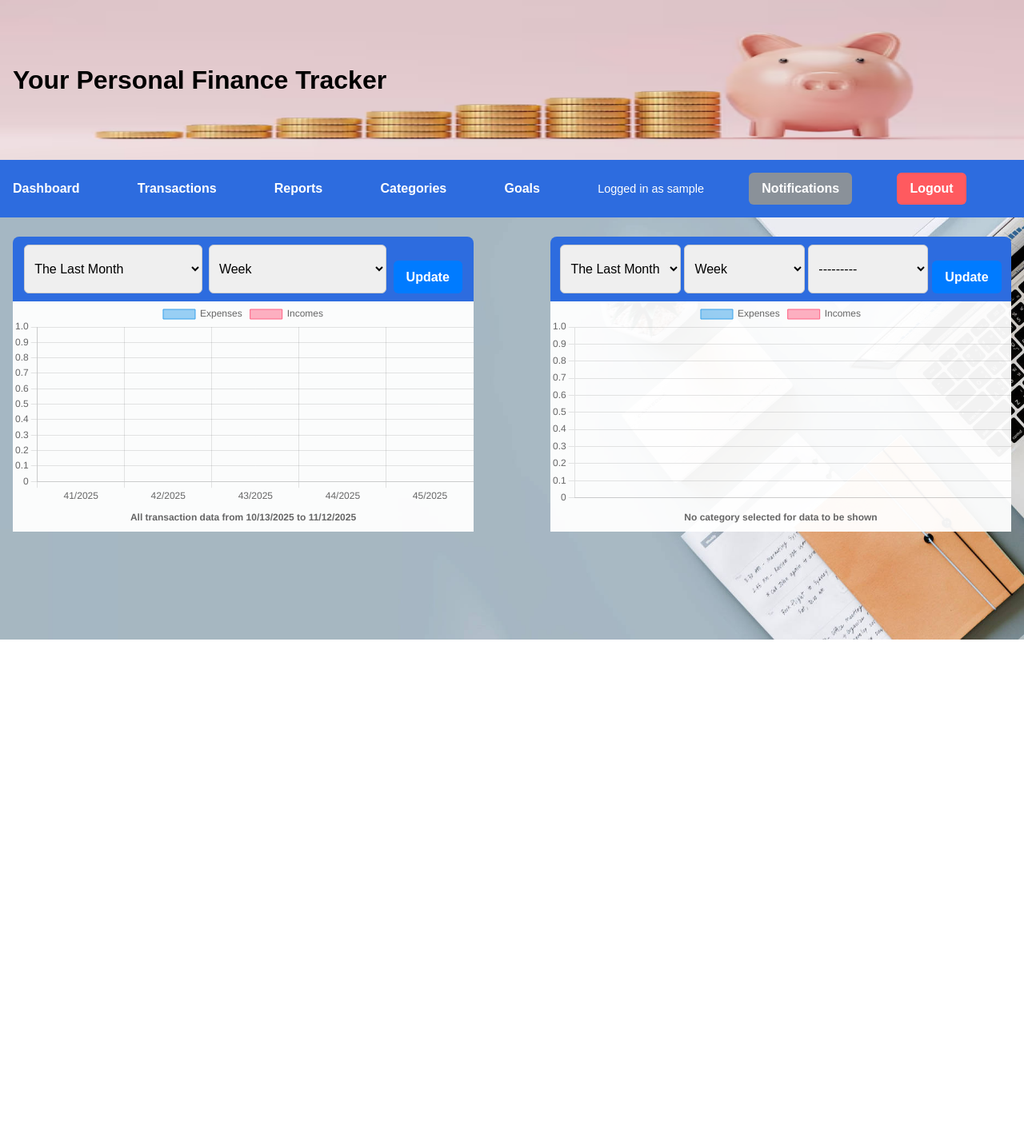
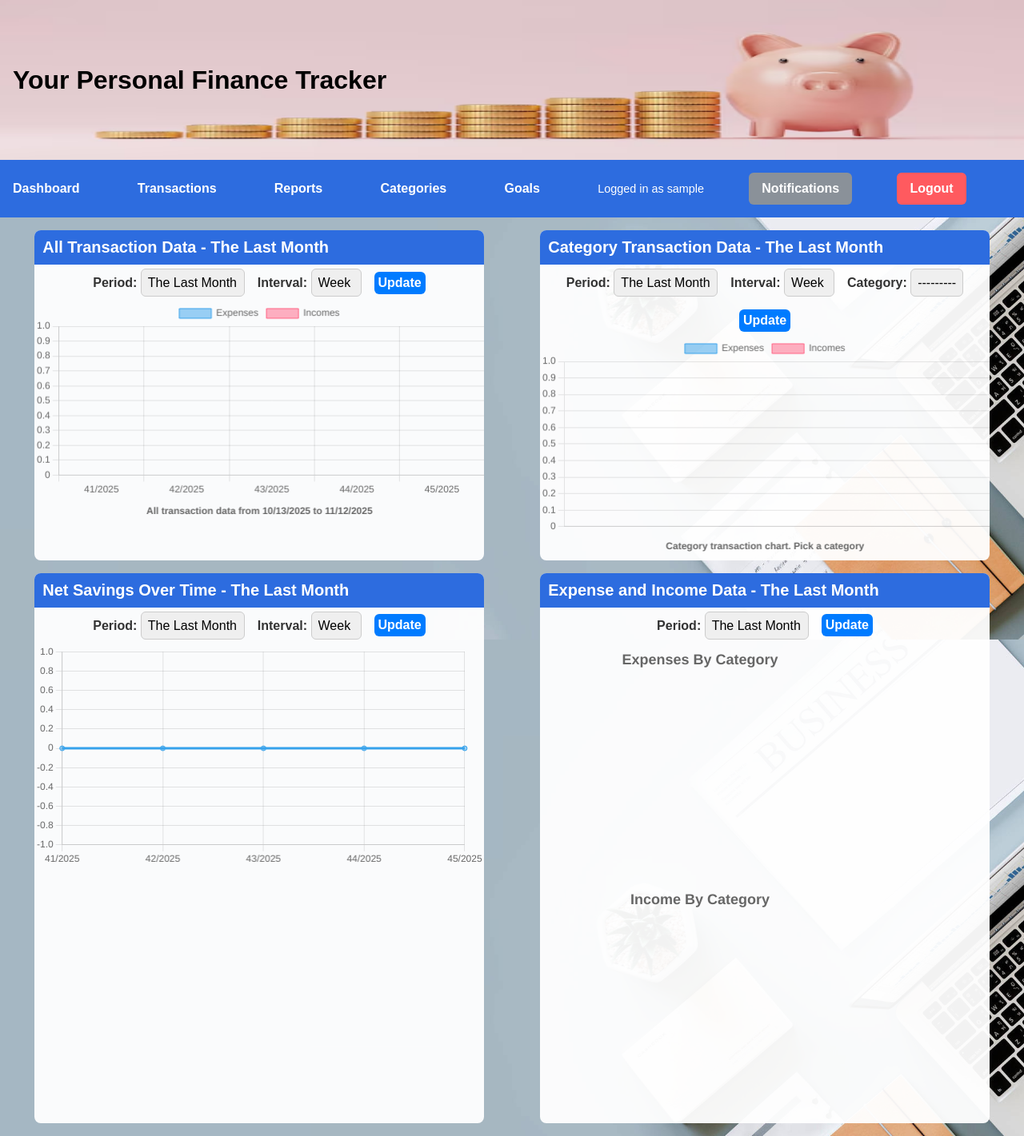
Before and after one commit to familycrest/personal-finance-tracker, a Django app: page /finances/reports/ in a window 1280 px wide. Shown: the whole page at 80% size. Before the commit the page ends 800 px from the top, so only its background shows below. Run offline with Django 5.2, Linux system fonts and the light colour scheme; the visitor is signed in with stand-in values (Sample User, id 1); data that the repository does not hold is empty.

Commit message:
Feature/compare categories (#41)
* Move start and end date calculation to utility function.

* Add conversion to float and sorting to generate_report itself.

* Create basic pie report data in view for first pie charts

* Fix date calculation and insane generate_pie_report function.

* Improve pie charts

* Improve look of reports

* Add a unique form to the pie charts and make it look like the other repots.

* Finish the pie charts

* Get most of this darn reports page done

* Fix issues

* Fix hidden elements.

---------

Co-authored-by: Kenneth Stancil <githubbeded@proton.me>

```diff
--- a/apps/finances/forms.py
+++ b/apps/finances/forms.py
@@ -235,6 +235,20 @@ class CategoryReportFilterForm(AccountReportFilterForm):
             self.fields["category"].queryset = Category.objects.filter(user=user)
 
 
+class PieReportFilterForm(forms.Form):
+    PERIOD_CHOICES = [
+        ("week", "The Last Week"),
+        ("month", "The Last Month"),
+        ("year", "The Last Year"),
+    ]
+
+    period = forms.ChoiceField(
+        choices=PERIOD_CHOICES,
+        label="Period",
+        initial="month",
+    )
+
+
 class AddGoalForm(forms.ModelForm):
     """
     Base of AddAccountGoalForm and AddCategoryGoalForm; abstracts away some of the clean logic.
--- a/apps/finances/static/finances/css/reports.css
+++ b/apps/finances/static/finances/css/reports.css
@@ -1,37 +1,58 @@
-canvas {
-    background-color: rgba(255, 255, 255, 0.95);
-}
-
 .reports-container {
     display: flex;
     justify-content: space-around;
     flex-wrap: wrap;
-    gap: 5%;
+    margin: 1rem;
+    gap: 1rem;
 }
 
 .report {
+    display: flex;
+    flex-direction: column;
     width: 45%;
     min-width: 400px;
+    border-radius: 8px;
+    overflow: hidden;
+    background-color: rgba(255, 255, 255, 0.95);
 }
 
-.form-controls {
-    display: flex;
-    justify-content: space-around;
-    padding: 10px;
-    border-radius: 8px 8px 0 0;
+.report-title {
     background-color: #2d6cdf;
+    text-align: left;
+    color: white;
 }
 
-#acct-report > select {
-    width: 40%
+.report-title h3 {
+    font-size: 1.25em;
+    margin: 10px;
 }
 
-#cat-report > select {
-    width: 27%;
+.report-form {
+    display: flex;
+    align-items: center;
+    justify-content: center;
+    flex-wrap: wrap;
+    flex-direction: row;
+    margin: 5px;
+}
+
+.report-form select {
+    max-width: 150px;
+    width: auto;
+    appearance: none;
 }
 
 .update-button {
   background: #007bff;
   color: white;
-  margin-top: 20px;
+  padding: 5px;
 }
+
+.pie-container {
+    display: flex;
+    flex-wrap: wrap;
+}
+
+.pie-chart {
+    width: 400px;
+}
--- a/apps/finances/static/finances/js/reports.js
+++ b/apps/finances/static/finances/js/reports.js
@@ -2,10 +2,16 @@ const acct_chart = document.getElementById("acct-chart");
 const acct_chart_info = document.getElementById("acct-chart-info").dataset;
 const cat_chart = document.getElementById("cat-chart");
 const cat_chart_info = document.getElementById("cat-chart-info").dataset;
-console.log(acct_chart_info.dataset);
+const expense_pie = document.getElementById("expense-pie");
+const income_pie = document.getElementById("income-pie");
+const savings_chart = document.getElementById("savings-chart");
 
 let acct_data = JSON.parse(document.getElementById('acct-data').textContent);
 let cat_data = JSON.parse(document.getElementById('cat-data').textContent);
+let exp_pie_data = JSON.parse(document.getElementById('exp-pie-data').textContent);
+let inc_pie_data = JSON.parse(document.getElementById('inc-pie-data').textContent);
+let savings_data = JSON.parse(document.getElementById('savings-data').textContent);
+
 
 let acct_chart_title = `All transaction data from ${acct_chart_info.startDate} to ${acct_chart_info.endDate }`;
 let cat_category = cat_chart_info.catCategory;
@@ -14,10 +20,11 @@ if(cat_category != "None") {
   cat_chart_title = `Transaction data for ${cat_chart_info.catCategory} from ${cat_chart_info.startDate} to ${cat_chart_info.endDate}`;
 }
 else {
-  cat_chart_title = "No category selected for data to be shown";
+  cat_chart_title = "Category transaction chart. Pick a category";
 }
 
-
+// Chart for account wide data for different time periods and data intervals
+// (Interval = Data point size = A sum for all transactions in a day, week, or month)
 new Chart(acct_chart, {
   type: 'bar',
   data: {
@@ -39,7 +46,10 @@ new Chart(acct_chart, {
       title: {
         display: true,
         text: acct_chart_title,
-        position: "bottom"
+        position: "bottom",
+      },
+      legend: {
+        onClick: null  // Disable legend interaction
       }
     },
     scales: {
@@ -50,6 +60,8 @@ new Chart(acct_chart, {
   }
 });
 
+// Chart for specific data for different time periods and data intervals
+// (Interval = Data point size = A sum for all transactions in a day, week, or month)
 new Chart(cat_chart, {
   type: 'bar',
   data: {
@@ -72,6 +84,9 @@ new Chart(cat_chart, {
         display: true,
         text: cat_chart_title,
         position: "bottom",
+      },
+      legend: {
+        onClick: null  // Disable legend interaction
       }
     },
     scales: {
@@ -81,3 +96,114 @@ new Chart(cat_chart, {
     }
   }
 });
+
+// Function to process pie data; limits to 10 + another category aggregating the remainder,
+// add percentages, and sort
+function processPieData(pie_data) {
+  // Convert to array format: [label, value]
+  let data = Object.values(pie_data).map(arr => [arr[0], arr[1]]);
+
+  // Sort by value (descending)
+  data.sort((a, b) => b[1] - a[1]);
+
+  // Calculate total of all transactions for calculating %s of total
+  const total = data.reduce((sum, item) => sum + item[1], 0);
+
+  // Limit to top 10 items, aggregate rest into "Other" category
+  if (data.length > 10) {
+    const top_ten = data.slice(0, 10);
+    const remaining = data.slice(10);
+    const aggregate_sum = remaining.reduce((sum, item) => sum + item[1], 0);
+    data = [...top_ten, ['Other', aggregate_sum]];
+  }
+
+  // Add percentages to labels
+  const percent_labels = data.map(item => {
+    const percentage = total > 0 ? ((item[1] / total) * 100).toFixed(1) : 0;
+    return `${item[0]} (${percentage}%)`;
+  });
+
+  const values = data.map(item => item[1]);
+
+  return { labels: percent_labels, values: values };
+}
+
+// Process expense and income pie data
+exp_pie_data = processPieData(exp_pie_data);
+inc_pie_data = processPieData(inc_pie_data);
+
+// Pie chart for showing expenses for each category in the chosen time period
+new Chart(expense_pie, {
+  type: 'pie',
+  data: {
+    labels: exp_pie_data.labels,
+    datasets: [{
+      data: exp_pie_data.values
+    }]
+  },
+  options: {
+    responsive: true,
+    maintainAspectRatio: false,
+    plugins: {
+      title: {
+        display: true,
+        position: 'top',
+        text: "Expenses By Category",
+        font: {
+          size: 18,
+        },
+      },
+      legend: {
+        position: 'right',
+        onClick: null  // Disable legend interaction
+      }
+    }
+  }
+});
+
+// Pie chart for showing income for each category in the chosen time period
+new Chart(income_pie, {
+  type: 'pie',
+  data: {
+    labels: inc_pie_data.labels,
+    datasets: [{
+      data: inc_pie_data.values
+    }]
+  },
+  options: {
+    responsive: true,
+    maintainAspectRatio: false,
+    plugins: {
+      title: {
+        display: true,
+        position: 'top',
+        text: "Income By Category",
+        font: {
+          size: 18,
+        },
+      },
+      legend: {
+        position: 'right',
+        onClick: null  // Disable legend interaction
+      }
+    }
+  }
+});
+
+
+new Chart(savings_chart, {
+  type: 'line',
+  data: {
+    labels: Object.values(savings_data).map(item => item[0]),
+    datasets: [{
+      data: Object.values(savings_data).map(item => item[1]),
+    }],
+  },
+  options: {
+    plugins: {
+      legend: {
+        display: false
+      }
+    }
+  }
+});
--- a/apps/finances/templates/finances/reports.html
+++ b/apps/finances/templates/finances/reports.html
@@ -13,30 +13,73 @@
 {% block content %}
 
     <main>
+        <!-- Container for the account and category reports (bar graphs) -->
         <div class="reports-container">
+            <!-- Account graph container -->
             <div class="report">
-              <form method="POST" class="report-form">
+                <div class="report-title">
+                    <h3 id="acct-report-title">All Transaction Data - The Last {{ acct_form.period.value|capfirst }}</h3>
+                </div>
+                <!-- Account graph period and interval controls -->
+                <form method="POST" class="report-form" id="acct-report">
                     {% csrf_token %}
-                  <div class="form-controls" id="acct-report">
-                      {{ acct_form.period }}
-                      {{ acct_form.interval }}
+                    {{ acct_form }}
                     <button class="update-button" type="submit" name="acct_submit">Update</button>
-                  </div>
                 </form>
+
+                <!-- chart.js chart for rendering data into a bar graph -->
                 <canvas id="acct-chart"></canvas>
             </div>
 
+            <!-- Category graph container -->
             <div class="report">
+                <div class="report-title">
+                    <h3 id="cat-report-title">Category Transaction Data - The Last {{ cat_form.period.value|capfirst }}</h3>
+                </div>
+                <!-- Category graph period, interval, and category controls -->
+                <form method="POST" class="report-form" id="cat-report">
+                    {% csrf_token %}
+                    {{ cat_form }}
+                    <button class="update-button" type="submit" name="cat_submit">Update</button>
+                </form>
+
+                <!-- chart.js chart for rendering data into a bar graph -->
+                <canvas id="cat-chart"></canvas>
+            </div>
+        </div>
+
+        <!-- Container for pie charts and for net savings over time chart -->
+        <div class="reports-container">
+            <div class="report" id="report-savings">
+                <div class="report-title">
+                    <h3 id="savings-report-title">Net Savings Over Time - The Last {{ savings_form.period.value|capfirst }}</h3>
+                </div>
                 <form method="POST" class="report-form">
                     {% csrf_token %}
-                  <div class="form-controls" id="cat-report">
-                      {{ cat_form.period }}
-                      {{ cat_form.interval }}
-                      {{ cat_form.category }}
-                      <button class="update-button" type="submit" name="cat_submit">Update</button>
+                    {{ savings_form }}
+                    <button class="update-button" type="submit" name="savings_submit">Update</button>
+                </form>
+                <canvas id="savings-chart"></canvas>
             </div>
+
+            <!-- Container for the account wide pie charts that show each category's sum of transactions -->
+            <div class="report" id="report-pie">
+                <div class="report-title">
+                    <h3 id="pie-report-title">Expense and Income Data - The Last {{ pie_form.period.value|capfirst }}</h3>
+                </div>
+                <form method="POST" class="report-form">
+                    {% csrf_token %}
+                    {{ pie_form }}
+                    <button class="update-button" type="submit" name="pie_submit">Update</button>
                 </form>
-              <canvas id="cat-chart"></canvas>
+                <div class="pie-container">
+                    <div class="pie-chart">
+                        <canvas id="expense-pie"></canvas>
+                    </div>
+                    <div class="pie-chart">
+                        <canvas id="income-pie"></canvas>
+                    </div>
+                </div>
             </div>
         </div>
     </main>
@@ -47,5 +90,7 @@
 
   {{ acct_data|json_script:'acct-data' }}
   {{ cat_data|json_script:'cat-data' }}
-
+  {{ exp_pie_data|json_script:'exp-pie-data'}}
+  {{ inc_pie_data|json_script:'inc-pie-data'}}
+  {{ savings_data|json_script:'savings-data'}}
 {% endblock %}
--- a/apps/finances/views.py
+++ b/apps/finances/views.py
@@ -1,5 +1,4 @@
-from datetime import datetime
-from dateutil.relativedelta import relativedelta
+from datetime import datetime, date
 
 from django.shortcuts import render, redirect, get_object_or_404
 from django.urls import reverse
@@ -16,7 +15,7 @@ from .models import (
     AccountGoal,
     CategoryGoal,
 )  # import models
-from .utils import generate_report, sort_by_date
+from .utils import generate_report, generate_pie_report, generate_savings_report, get_start_date
 from .forms import (  # import forms
     CategoryForm,
     EntryForm,
@@ -27,6 +26,7 @@ from .forms import (  # import forms
     EditCategoryGoalForm,
     AccountReportFilterForm,
     CategoryReportFilterForm,
+    PieReportFilterForm,
     )
 from django.db.models import Sum  # import the sum module so the date range can be calculated
 from django.http import JsonResponse
@@ -257,6 +257,9 @@ def reports(request):
     acct_interval = request.session.get("acct_interval", "week")
     cat_period = request.session.get("cat_period", "month")
     cat_interval = request.session.get("cat_interval", "week")
+    savings_period = request.session.get("savings_period", "month")
+    savings_interval = request.session.get("savings_interval", "week")
+    pie_period = request.session.get("pie_period", "month")
 
     # Convert category ID from session cookie to Category object
     cat_category_id = request.session.get("cat_category", None)
@@ -284,6 +287,20 @@ def reports(request):
                 cat_interval = cat_form.cleaned_data["interval"]
                 cat_category = cat_form.cleaned_data["category"]
 
+        elif "pie-period" in request.POST:
+            # Prefix adds pie- prefix to form element attributes
+            pie_form = PieReportFilterForm(request.POST, prefix="pie")
+            if pie_form.is_valid():
+                pie_period = pie_form.cleaned_data["period"]
+
+        elif "savings-interval" in request.POST:
+            # Prefix adds savings- prefix to form element attributes
+            savings_form = AccountReportFilterForm(request.POST, prefix="savings")
+            if savings_form.is_valid():
+                savings_period = savings_form.cleaned_data["period"]
+                savings_interval = savings_form.cleaned_data["interval"]
+
+
     # Create forms with current values (for rendering)
     acct_form = AccountReportFilterForm(
         prefix="acct",
@@ -294,6 +311,14 @@ def reports(request):
         prefix="cat",
         initial={"period": cat_period, "interval": cat_interval, "category": cat_category}
     )
+    pie_form = PieReportFilterForm(
+        prefix="pie",
+        initial={"period": pie_period}
+    )
+    savings_form = AccountReportFilterForm(
+        prefix="savings",
+        initial={"period": savings_period, "interval": savings_interval}
+    )
 
     # Save form values to session cookie
     request.session['acct_period'] = acct_period
@@ -301,43 +326,31 @@ def reports(request):
     request.session['cat_period'] = cat_period
     request.session['cat_interval'] = cat_interval
     request.session['cat_category'] = cat_category.id if cat_category else None
+    request.session['pie_period'] = pie_period
+    request.session['savings_period'] = savings_period
+    request.session['savings_interval'] = savings_interval
 
-    # Set end date as today and find start date for different periods for account chart
-    acct_end_date = datetime.today()
-    if acct_period == "week":
-        acct_start_date = acct_end_date - relativedelta(days=6)
-    elif acct_period == "month":
-        acct_start_date = acct_end_date - relativedelta(months=1) + relativedelta(days=1)
-    else:
-        acct_start_date = acct_end_date - relativedelta(years=1) + relativedelta(days=1)
-
-    # Set end date as today and find start date for different periods for category chart
-    cat_end_date = datetime.today()
-    if cat_period == "week":
-        cat_start_date = cat_end_date - relativedelta(days=6)
-    elif cat_period == "month":
-        cat_start_date = cat_end_date - relativedelta(months=1) + relativedelta(days=1)
-    else:
-        cat_start_date = cat_end_date - relativedelta(years=1) + relativedelta(days=1)
+    # Set end dates as today and find start date for different periods for charts chart
+    acct_end_date = cat_end_date = pie_end = savings_end = date.today()
+    acct_start_date = get_start_date(acct_end_date, acct_period)
+    cat_start_date = get_start_date(cat_end_date, cat_period)
+    pie_start = get_start_date(pie_end, pie_period)
+    savings_start = get_start_date(savings_end, savings_period)
 
     # Generate account graph data then convert data points from decimal to float for rendering
     acct_data = generate_report(request.user, acct_start_date, acct_end_date, acct_interval)
-    for trans in acct_data:
-        acct_data[trans][EntryType.EXPENSE] = float(acct_data[trans][EntryType.EXPENSE])
-        acct_data[trans][EntryType.INCOME] = float(acct_data[trans][EntryType.INCOME])
-    # Sort dictionary by date
-    acct_data = dict(sorted(acct_data.items(), key=lambda x: sort_by_date(x)))
 
-    # Generate category graph data if a category is selected then convert data points from decimal to float for rendering
+    # Generate category graph data if a category is selected
     if cat_category:
         cat_data = generate_report(request.user, cat_start_date, cat_end_date, cat_interval, category=cat_category)
-        for trans in cat_data:
-            cat_data[trans][EntryType.EXPENSE] = float(cat_data[trans][EntryType.EXPENSE])
-            cat_data[trans][EntryType.INCOME] = float(cat_data[trans][EntryType.INCOME])
-        # Sort dictionary by date
-        cat_data = dict(sorted(cat_data.items(), key=lambda x: sort_by_date(x)))
     else:
         cat_data = {}
+
+    # For each category generate a sum for all of its transactions between the start and end dates for the pie charts
+    exp_pie_data, inc_pie_data = generate_pie_report(request.user, pie_start, pie_end)
+
+    # Generate list of points to show net savings over time
+    savings_data = generate_savings_report(request.user, savings_start, savings_end, savings_interval)
 
     context = {
         "acct_data": acct_data,
@@ -348,7 +361,16 @@ def reports(request):
         "cat_form": cat_form,
         "cat_start_date": cat_start_date.strftime("%m/%d/%Y"),
         "cat_end_date": cat_end_date.strftime("%m/%d/%Y"),
-        "cat_category": cat_category
+        "cat_category": cat_category,
+        "exp_pie_data": exp_pie_data,
+        "inc_pie_data": inc_pie_data,
+        "pie_form": pie_form,
+        "pie_start": pie_start,
+        "pie_end": pie_end,
+        "savings_data": savings_data,
+        "savings_form": savings_form,
+        "savings_start": savings_start,
+        "savings_end": savings_end,
     }
 
     return render(
```
Also changed, not shown: apps/finances/utils.py (+131 -5 lines). Lines whose indentation alone changed are shown as unchanged.
